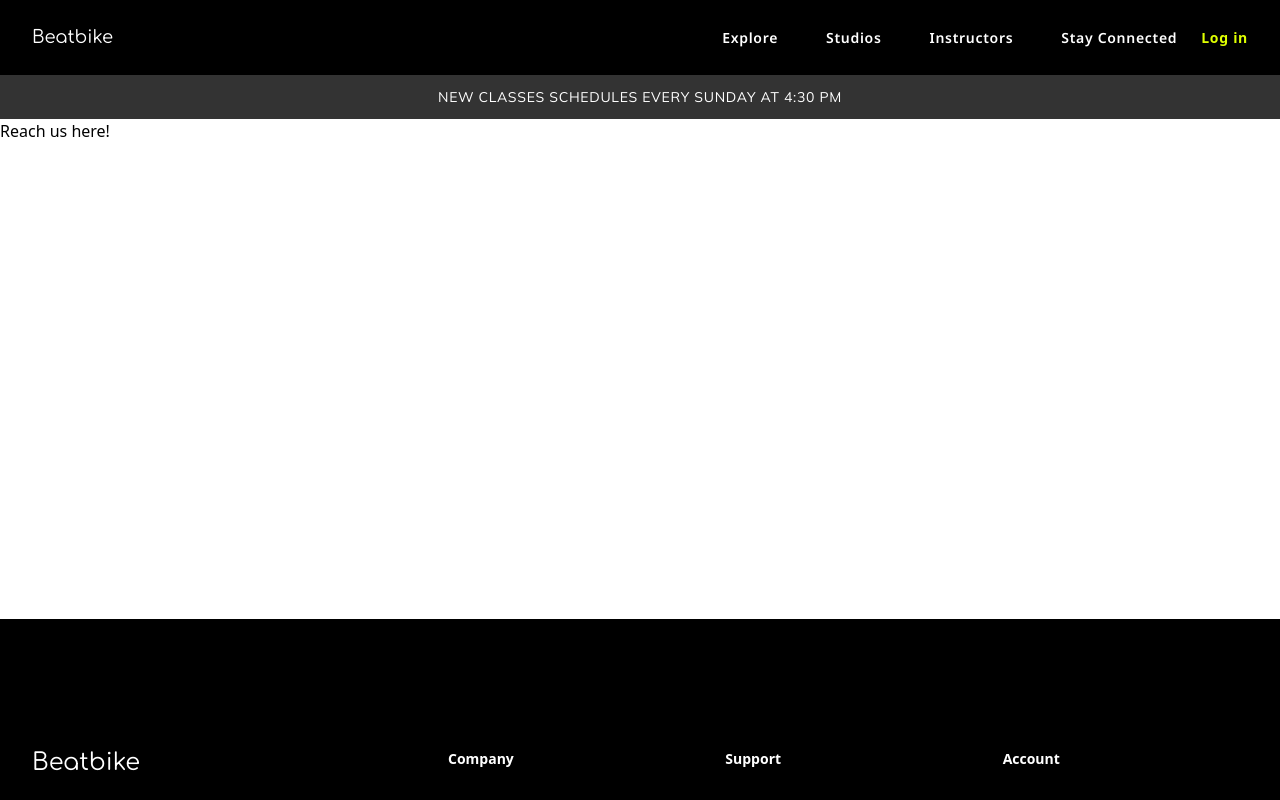
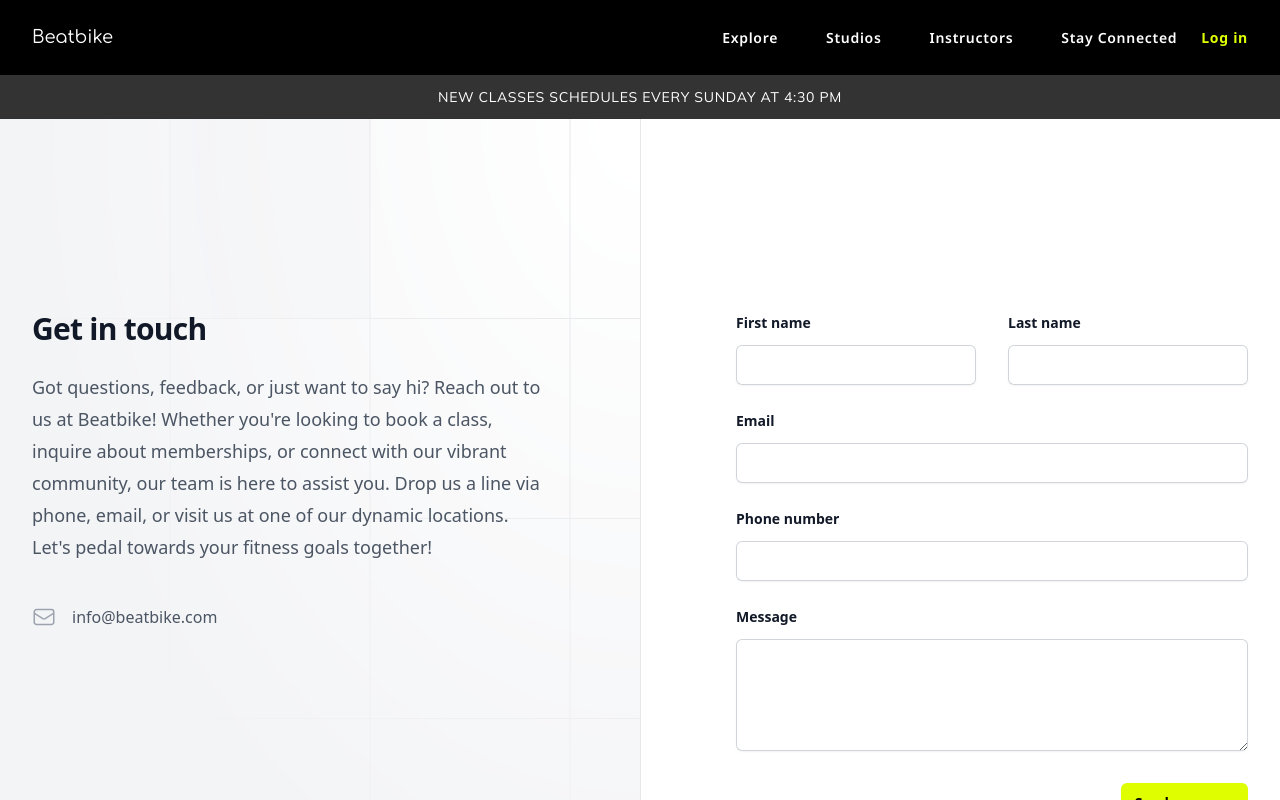
Before and after one commit to sphcastillo/beatbike, a Next.js app: page /contact in a window 1280 px wide. Shown: the top 800 px of the page. Built offline with nearby package versions, Linux system fonts and the light colour scheme.

Commit message:
Contact / Studios page ongoing

```diff
--- a/app/contact/page.tsx
+++ b/app/contact/page.tsx
@@ -1,13 +1,166 @@
-import React from 'react'
+import {
+  BuildingOffice2Icon,
+  EnvelopeIcon,
+  PhoneIcon
+} from '@heroicons/react/24/outline';
 
-function Contact() {
+export default function ContactUs() {
   return (
-    <div>
-      <div className='bg-white h-[500px] w-full'>
-        <h4>Reach us here!</h4>
+    <div className="relative isolate bg-white">
+      <div className="mx-auto grid max-w-7xl grid-cols-1 lg:grid-cols-2">
+        <div className="relative px-6 pb-20 pt-24 sm:pt-32 lg:static lg:px-8 lg:py-48">
+          <div className="mx-auto max-w-xl lg:mx-0 lg:max-w-lg">
+            <div className="absolute inset-y-0 left-0 -z-10 w-full overflow-hidden bg-gray-100 ring-1 ring-gray-900/10 lg:w-1/2">
+              <svg
+                className="absolute inset-0 h-full w-full stroke-gray-200 [mask-image:radial-gradient(100%_100%_at_top_right,white,transparent)]"
+                aria-hidden="true"
+              >
+                <defs>
+                  <pattern
+                    id="83fd4e5a-9d52-42fc-97b6-718e5d7ee527"
+                    width={200}
+                    height={200}
+                    x="100%"
+                    y={-1}
+                    patternUnits="userSpaceOnUse"
+                  >
+                    <path d="M130 200V.5M.5 .5H200" fill="none" />
+                  </pattern>
+                </defs>
+                <rect width="100%" height="100%" strokeWidth={0} fill="white" />
+                <svg x="100%" y={-1} className="overflow-visible fill-gray-50">
+                  <path d="M-470.5 0h201v201h-201Z" strokeWidth={0} />
+                </svg>
+                <rect width="100%" height="100%" strokeWidth={0} fill="url(#83fd4e5a-9d52-42fc-97b6-718e5d7ee527)" />
+              </svg>
+            </div>
+            <h2 className="text-3xl font-bold tracking-tight text-gray-900">Get in touch</h2>
+            <p className="mt-6 text-lg leading-8 text-gray-600">
+            Got questions, feedback, or just want to say hi? Reach out to us at Beatbike! Whether you&apos;re looking to book a class, inquire about memberships, or connect with our vibrant community, our team is here to assist you. Drop us a line via phone, email, or visit us at one of our dynamic locations. Let&apos;s pedal towards your fitness goals together!
+            </p>
+            <dl className="mt-10 space-y-4 text-base leading-7 text-gray-600">
+              {/* <div className="flex gap-x-4">
+                <dt className="flex-none">
+                  <span className="sr-only">Address</span>
+                  <BuildingOffice2Icon className="h-7 w-6 text-gray-400" aria-hidden="true" />
+                </dt>
+                <dd>
+                  545 Mavis Island
+                  <br />
+                  Chicago, IL 99191
+                </dd>
+              </div> */}
+
+              {/* <div className="flex gap-x-4">
+                <dt className="flex-none">
+                  <span className="sr-only">Telephone</span>
+                  <PhoneIcon className="h-7 w-6 text-gray-400" aria-hidden="true" />
+                </dt>
+                <dd>
+                  <a className="hover:text-gray-900" href="tel:+1 (555) 234-5678">
+                    +1 (555) 234-5678
+                  </a>
+                </dd>
+              </div> */}
+              <div className="flex gap-x-4">
+                <dt className="flex-none">
+                  <span className="sr-only">Email</span>
+                  <EnvelopeIcon className="h-7 w-6 text-gray-400" aria-hidden="true" />
+                </dt>
+                <dd>
+                  <a className="hover:text-gray-900" href="mailto:info@beatbike.com">
+                  info@beatbike.com
+                  </a>
+                </dd>
+              </div>
+            </dl>
+          </div>
+        </div>
+        <form action="#" method="POST" className="px-6 pb-24 pt-20 sm:pb-32 lg:px-8 lg:py-48">
+          <div className="mx-auto max-w-xl lg:mr-0 lg:max-w-lg">
+            <div className="grid grid-cols-1 gap-x-8 gap-y-6 sm:grid-cols-2">
+              <div>
+                <label htmlFor="first-name" className="block text-sm font-semibold leading-6 text-gray-900">
+                  First name
+                </label>
+                <div className="mt-2.5">
+                  <input
+                    type="text"
+                    name="first-name"
+                    id="first-name"
+                    autoComplete="given-name"
+                    className="block w-full rounded-md border-0 px-3.5 py-2 text-gray-900 shadow-sm ring-1 ring-inset ring-gray-300 placeholder:text-gray-400 focus:ring-2 focus:ring-inset focus:ring-indigo-600 sm:text-sm sm:leading-6"
+                  />
+                </div>
+              </div>
+              <div>
+                <label htmlFor="last-name" className="block text-sm font-semibold leading-6 text-gray-900">
+                  Last name
+                </label>
+                <div className="mt-2.5">
+                  <input
+                    type="text"
+                    name="last-name"
+                    id="last-name"
+                    autoComplete="family-name"
+                    className="block w-full rounded-md border-0 px-3.5 py-2 text-gray-900 shadow-sm ring-1 ring-inset ring-gray-300 placeholder:text-gray-400 focus:ring-2 focus:ring-inset focus:ring-indigo-600 sm:text-sm sm:leading-6"
+                  />
+                </div>
+              </div>
+              <div className="sm:col-span-2">
+                <label htmlFor="email" className="block text-sm font-semibold leading-6 text-gray-900">
+                  Email
+                </label>
+                <div className="mt-2.5">
+                  <input
+                    type="email"
+                    name="email"
+                    id="email"
+                    autoComplete="email"
+                    className="block w-full rounded-md border-0 px-3.5 py-2 text-gray-900 shadow-sm ring-1 ring-inset ring-gray-300 placeholder:text-gray-400 focus:ring-2 focus:ring-inset focus:ring-indigo-600 sm:text-sm sm:leading-6"
+                  />
+                </div>
+              </div>
+              <div className="sm:col-span-2">
+                <label htmlFor="phone-number" className="block text-sm font-semibold leading-6 text-gray-900">
+                  Phone number
+                </label>
+                <div className="mt-2.5">
+                  <input
+                    type="tel"
+                    name="phone-number"
+                    id="phone-number"
+                    autoComplete="tel"
+                    className="block w-full rounded-md border-0 px-3.5 py-2 text-gray-900 shadow-sm ring-1 ring-inset ring-gray-300 placeholder:text-gray-400 focus:ring-2 focus:ring-inset focus:ring-indigo-600 sm:text-sm sm:leading-6"
+                  />
+                </div>
+              </div>
+              <div className="sm:col-span-2">
+                <label htmlFor="message" className="block text-sm font-semibold leading-6 text-gray-900">
+                  Message
+                </label>
+                <div className="mt-2.5">
+                  <textarea
+                    name="message"
+                    id="message"
+                    rows={4}
+                    className="block w-full rounded-md border-0 px-3.5 py-2 text-gray-900 shadow-sm ring-1 ring-inset ring-gray-300 placeholder:text-gray-400 focus:ring-2 focus:ring-inset focus:ring-indigo-600 sm:text-sm sm:leading-6"
+                    defaultValue={''}
+                  />
+                </div>
+              </div>
+            </div>
+            <div className="mt-8 flex justify-end">
+              <button
+                type="submit"
+                className="rounded-md bg-[#DFFF00] px-3.5 py-2.5 text-center text-sm font-semibold text-black shadow-sm hover:bg-[#39FF14] focus-visible:outline focus-visible:outline-2 focus-visible:outline-offset-2 focus-visible:outline-[#39FF14]"
+              >
+                Send message
+              </button>
+            </div>
+          </div>
+        </form>
       </div>
     </div>
   )
 }
-
-export default Contact
--- a/app/studios/page.tsx
+++ b/app/studios/page.tsx
@@ -1,13 +1,47 @@
-import React from 'react'
+export default function Studios() {
+  return (
+    <div className="bg-white py-24 sm:py-32">
+      <div className="mx-auto max-w-7xl px-6 lg:px-8">
+        <div className="mx-auto max-w-2xl space-y-16 divide-y divide-gray-100 lg:mx-0 lg:max-w-none">
+          <div className="grid grid-cols-1 gap-x-8 gap-y-10 pt-16 lg:grid-cols-3">
+            <div>
+              <h2 className="text-3xl font-bold tracking-tight text-gray-900">Locations</h2>
+              <p className="mt-4 leading-7 text-gray-600">
+                Consequat sunt cillum cillum elit sint. Qui occaecat nisi in ipsum commodo.
+              </p>
+            </div>
+            <div className="grid grid-cols-1 gap-6 sm:grid-cols-2 lg:col-span-2 lg:gap-8">
+              <div className="rounded-2xl bg-gray-300 p-10">
+                <h3 className="text-md font-semibold leading-7 text-gray-900">Tarzana</h3>
+                <address className="mt-3 space-y-1 text-sm not-italic leading-6 ">
+                  <p>18700 Ventura Blvd</p>
+                  <p>Tarzana, CA 91356</p>
+                </address>
+                <div className="pt-1">
+                    <dt className="sr-only">Phone Number</dt>
+                    <dd className="font-semibold text-[#DFFF00]">
+                      +1 (818) 342-6030
+                    </dd>
+                </div>
+              </div>
 
-function StudiosPage() {
-  return (
-    <div className=''>
-      <div className='bg-white h-[600px] w-full'>
-        <h2>Two studios in SoCAL!</h2>
+              <div className="rounded-2xl bg-gray-300 p-10">
+                <h3 className="text-md font-semibold leading-7 text-gray-900">Huntington Beach</h3>
+                <address className="mt-3 space-y-1 text-sm not-italic leading-6">
+                  <p>7454 Edinger Ave</p>
+                  <p>Huntington Beach, CA 92647</p>
+                </address>
+                <div className="pt-1">
+                <dt className="sr-only">Phone Number</dt>
+                    <dd className="font-semibold text-[#DFFF00]">
+                      +1 (714) 375-8777
+                    </dd>
+                </div>
+              </div>
+            </div>
+          </div>
+        </div>
       </div>
     </div>
   )
 }
-
-export default StudiosPage;
--- a/components/Header.tsx
+++ b/components/Header.tsx
@@ -21,7 +21,7 @@
     const [mobileMenuOpen, setMobileMenuOpen] = useState(false);
 
     return (
-                <header className="sticky top-0 z-50">
+                <header className="sticky top-0 z-50 bg-black">
                     <nav className="flex items-center p-6 lg:px-8">
 
                         <motion.div
--- a/components/Hero.tsx
+++ b/components/Hero.tsx
@@ -61,7 +61,7 @@
                             >
                                 <div  className={mulish.className}>
                                     <a
-                                        href="#"
+                                        href="/"
                                         className="rounded-md bg-[#DFFF00] px-3.5 py-2.5 text-sm font-semibold tracking-wider shadow-sm hover:bg-[#39FF14] focus-visible:outline focus-visible:outline-2 focus-visible:outline-offset-2 focus-visible:outline-indigo-400"
                                     >
                                         Get started
--- a/package.json
+++ b/package.json
@@ -11,6 +11,7 @@
   "dependencies": {
     "@headlessui/react": "^1.7.18",
     "@heroicons/react": "^2.1.3",
+    "@tailwindcss/forms": "^0.5.7",
     "embla-carousel-autoplay": "^8.0.4",
     "embla-carousel-react": "^8.0.4",
     "framer-motion": "^11.1.7",
--- a/tailwind.config.ts
+++ b/tailwind.config.ts
@@ -18,6 +18,8 @@
       },
     },
   },
-  plugins: [],
+  plugins: [
+    require('@tailwindcss/forms')
+  ],
 };
 export default config;
```
Also changed, not shown: 1 other file (tests, documents, lock files or other folders).
